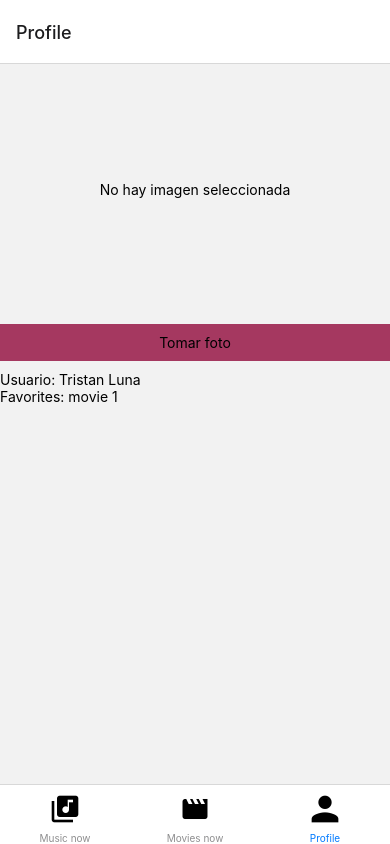
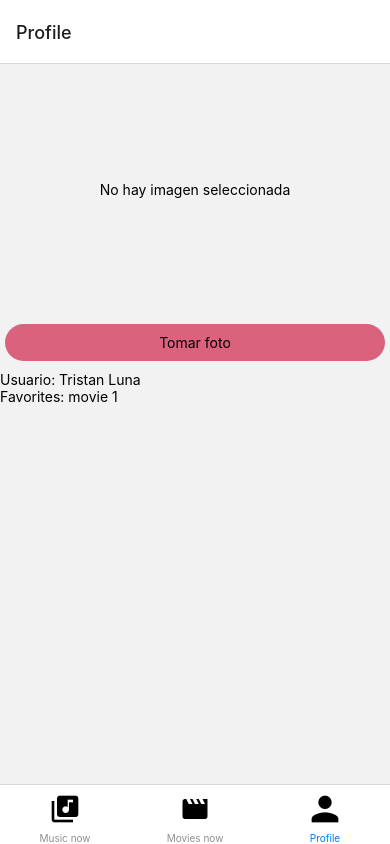
Before and after one commit to Alexx73/multimedia-reac-native, a React Native app: screen /Profile in a window 390 px wide. Built offline with nearby package versions, Linux system fonts and the light colour scheme.

Commit message:
colors constant added

```diff
--- a/components/ImageSelector.js
+++ b/components/ImageSelector.js
@@ -64,6 +64,7 @@ function ImageSelector () {
             onPress={handleTakeImage}
           /> */}
 
+          {/* <View style={{ width: '95%' }} > */}
             <TouchableOpacity
               style={styles.button}
               title="Tomar Foto"
@@ -72,6 +73,10 @@ function ImageSelector () {
               >
                 <Text>Tomar foto</Text>
               </TouchableOpacity>
+
+          {/* </View> */}
+
+
 
         </View>
 
@@ -95,14 +100,21 @@ const styles = StyleSheet.create({
         // borderWidth: 1,
       },
       image: {
-        width: '100%',
-        height: '100%',
+        padding: 20 ,
+        width: '90%',
+        height: '90%',
         borderRadius: 20,
+        // margin: 5,
+        // backgroundColor: 'red',
       },
       button: {
         alignItems: "center",
-        backgroundColor: Colors.secondary ,
-        padding: 10
+        backgroundColor: Colors.third ,
+        padding: 10,
+        borderRadius: 50,
+        padding: 10,
+        marginHorizontal: 5,
+        // width: '95%'
       },
 
 
```
Lines whose indentation alone changed are shown as unchanged.
